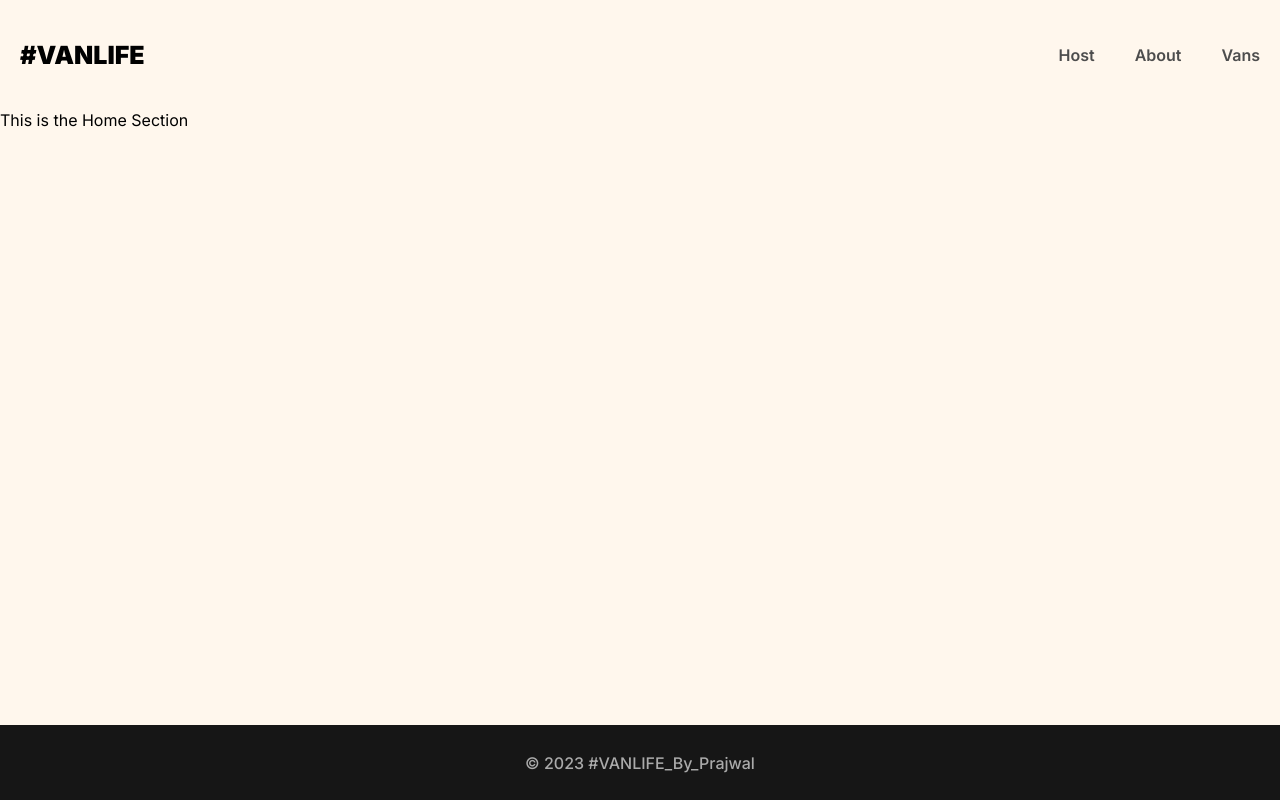
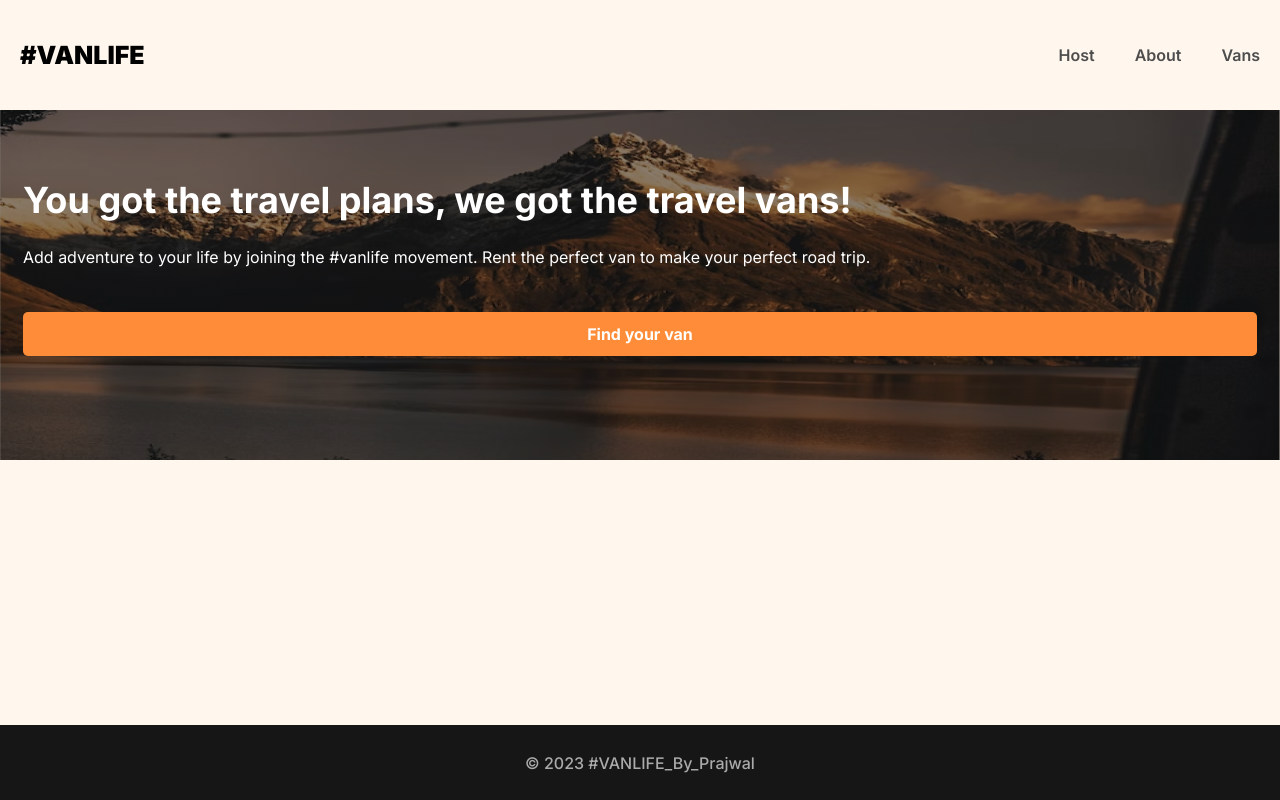
Before and after one commit to prajwl-dh/van-rental-app, a React (Vite) app: page / in a window 1280 px wide. Built offline with nearby package versions, Linux system fonts and the light colour scheme; what miragejs would draw is missing.

Commit message:
Completed home page

```diff
--- a/index.css
+++ b/index.css
@@ -53,6 +53,8 @@
 
 main {
     margin-bottom: 85px;
+    display: flex;
+    flex-direction: column;
 }
 
 footer {
@@ -66,3 +68,52 @@
     margin-top: auto;
     font-weight: 500;
 }
+
+/*** Begin Home***/
+.home-container {
+    background: linear-gradient(0deg, rgba(0, 0, 0, 0.46), rgba(0, 0, 0, 0.46)), url("./src/assets/images/home-hero.png") no-repeat center center;
+    -webkit-background-size: cover;
+    -moz-background-size: cover;
+    -o-background-size: cover;
+    background-size: cover;
+    min-height: 350px;
+    color: white;
+    padding: 45px 23px;
+}
+
+.home-container h1 {
+    font-weight: 700;
+    font-size: 2.25rem;
+    line-height: 42px;
+}
+
+.home-container p {
+    line-height: 24px;
+}
+
+.home-container a {
+    display: inline-block;
+    text-align: center;
+    text-decoration: none;
+    background-color: #FF8C38;
+    border: none;
+    width: 100%;
+    margin-top: 27px;
+    padding-block: .75rem;
+    color: white;
+    font-weight: 700;
+    border-radius: 5px;
+    cursor: pointer;
+    transition: transform .1s ease-in-out;
+}
+
+.home-container a:hover {
+    transform: translate(1px, 1px);
+}
+/*** End Home***/
+
+/*** Begin About***/
+/*** End About***/
+
+/*** Begin Vans***/
+/*** End Vans***/
--- a/src/components/Header.jsx
+++ b/src/components/Header.jsx
@@ -4,11 +4,11 @@
 export default function Header(){
     return(
         <header>
-            <Link to="/" className="site-logo">#vanlife</Link>
+            <Link to="." className="site-logo">#vanlife</Link>
             <nav>
-                <NavLink to="/host">Host</NavLink>
-                <NavLink to="/about">About</NavLink>
-                <NavLink to="/vans">Vans</NavLink>
+                <NavLink to="host">Host</NavLink>
+                <NavLink to="about">About</NavLink>
+                <NavLink to="vans">Vans</NavLink>
             </nav>
         </header>
     )
--- a/src/pages/Home.jsx
+++ b/src/pages/Home.jsx
@@ -1,9 +1,12 @@
 import React from "react"
+import { Link } from "react-router-dom"
 
 export default function Home(){
     return(
-        <div>
-            This is the Home Section
+        <div className="home-container">
+            <h1>You got the travel plans, we got the travel vans!</h1>
+            <p>Add adventure to your life by joining the #vanlife movement. Rent the perfect van to make your perfect road trip.</p>
+            <Link to="vans">Find your van</Link>
         </div>
     )
 }
```
Also changed, not shown: src/assets/images/about-hero.png (added), src/assets/images/home-hero.png (added).
